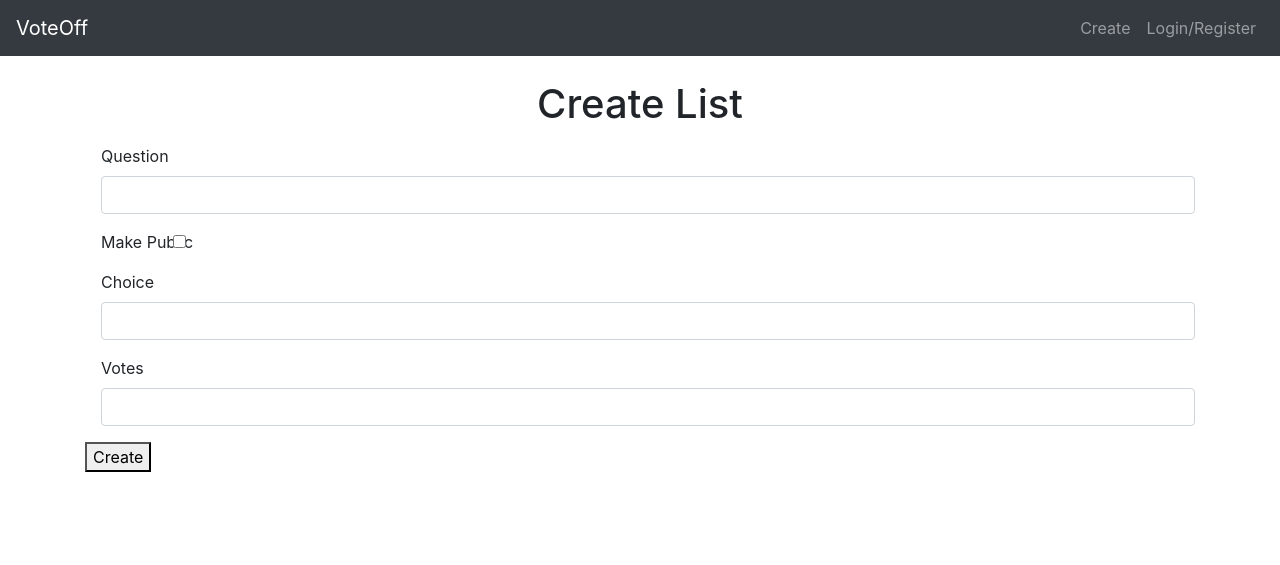
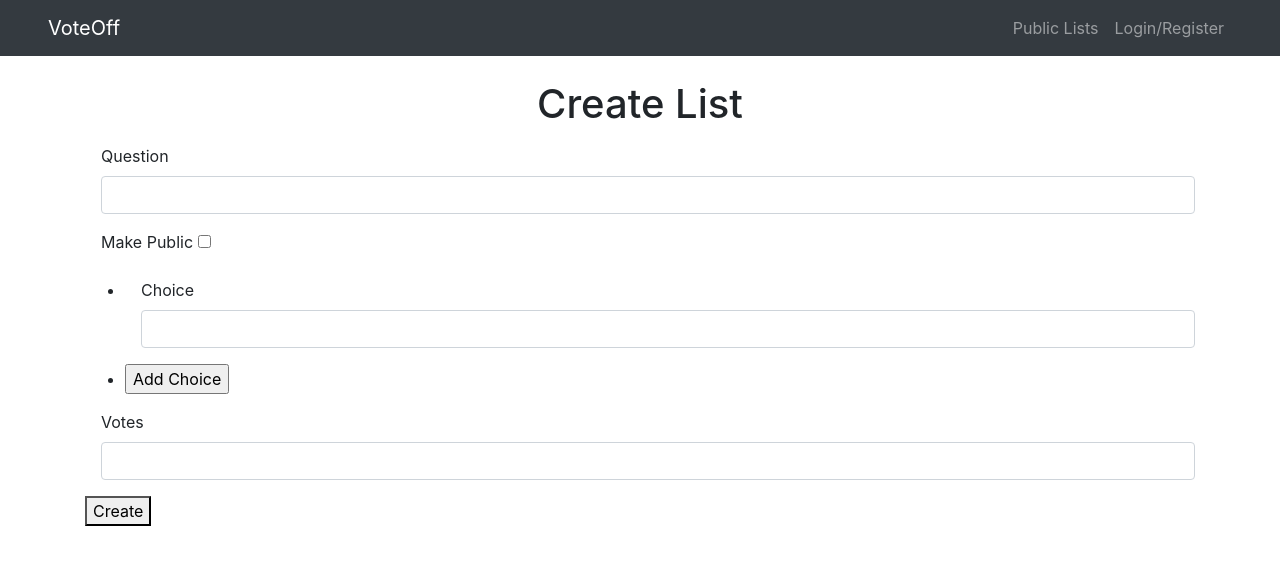
Before and after one commit to trey-sumida/voteoff-django, a Django app: page /lists/create in a window 1280 px wide. Shown: the top 565 px of the page. Run offline with Django 3.2, Linux system fonts and the light colour scheme; some libraries are stand-ins or nearby versions.

Commit message:
kind of working

```diff
--- a/voteoff-project/lists/admin.py
+++ b/voteoff-project/lists/admin.py
@@ -15,6 +15,4 @@ class QuestionAdmin(admin.ModelAdmin):
     ('Information', {'fields': ['public', 'creator']}),]
     inlines = [ChoiceInLine]
 
-# admin.site.register(Question)
-# admin.site.register(Choice)
 admin.site.register(Question, QuestionAdmin)
--- /dev/null
+++ b/voteoff-project/lists/static/js/addchoice.js
@@ -0,0 +1,13 @@
+function addchoice() {
+    var newChoiceInput = document.createElement("LI");
+    selectNode = `
+    <div class="form-group">
+    <label for="choice_text">Choice</label>
+    <input name="choice_text" class="form-control" id="choice_text">
+    </div>
+    `;
+    newChoiceInput.innerHTML = selectNode;
+
+    var choice_list = document.getElementById("choice-list");
+    choice_list.insertBefore(newChoiceInput, document.getElementById("add-choice-li"));
+}
--- a/voteoff-project/lists/templates/lists/createlist.html
+++ b/voteoff-project/lists/templates/lists/createlist.html
@@ -14,13 +14,22 @@
         <input name="question_text" class="form-control" id="question_text">
     </div>
     <div class="form-group">
-        <label class="form-check-label" for="public">Make Public</label>
-        <input name="public" type="checkbox" class="form-check-input" id="public">
+        <label for="public">Make Public</label>
+        <input name="public" type="checkbox" id="public">
       </div>
+    <ul id='choice-list'>
+        <li>
       <div class="form-group">
         <label for="choice_text">Choice</label>
         <input name="choice_text" class="form-control" id="choice_text">
     </div>
+    </li>
+    <li id="add-choice-li">
+        <input type="button" value="Add Choice" onclick="addchoice();" id="add-choice">
+    </li>
+</ul>
+
+
     <div class="form-group">
         <label for="votes">Votes</label>
         <input name="votes" class="form-control" id="votes">
--- a/voteoff-project/static/css/base.css
+++ b/voteoff-project/static/css/base.css
@@ -4,6 +4,8 @@
 
 .navbar-content {
     padding-left: 3rem;
+    padding-right: 3rem;
+    background-color: red;
 }
 
 #home-div {
--- a/voteoff-project/templates/base.html
+++ b/voteoff-project/templates/base.html
@@ -21,6 +21,7 @@
         integrity="sha256-hVVnYaiADRTO2PzUGmuLJr8BLUSjGIZsDYGmIJLv2b8=" crossorigin="anonymous"></script>
     <link href="https://fonts.googleapis.com/css2?family=Lato:ital,wght@1,700&display=swap" rel="stylesheet">
     <script src="{% static 'js/disablebuttons.js' %}" type="text/javascript"></script>
+    <script src="{% static 'js/addchoice.js' %}" type="text/javascript"></script>
     {% block extrahead %}{% endblock %}
     <link rel="stylesheet" type="text/css" href="{% static 'css/base.css' %}">
 </head>
--- a/voteoff-project/templates/partials/_navbar.html
+++ b/voteoff-project/templates/partials/_navbar.html
@@ -1,4 +1,4 @@
-<nav class="navbar fixed-top navbar-dark bg-dark navbar-expand-sm">
+<nav class="navbar fixed-top navbar-dark bg-dark navbar-expand-sm navbar-content">
         <a class="navbar-brand" href='/'>VoteOff</a>
         <button class="navbar-toggler" type="button" data-toggle="collapse" data-target="#navbarTogglerDemo01" aria-controls="navbarTogglerDemo01" aria-expanded="false" aria-label="Toggle navigation">
                 <span class="navbar-toggler-icon"></span>
@@ -7,12 +7,13 @@
         <div class="collapse navbar-collapse" id="navbarTogglerDemo01">
         <ul class="navbar-nav ml-auto">
                 <li class="nav-item">
-                        <a class="nav-link" href="/lists/create">Create</a>
+                        <a class="nav-link" href="/lists/">Public Lists</a>
                 </li>
                 {% if user.is_authenticated %}
                         <li class="nav-item dropdown">
                                 <a class="nav-link dropdown-toggle" href="#" data-toggle="dropdown">{{ user.username }}</a>
                                 <div class="dropdown-menu dropdown-menu-right">
+                                        <a class="dropdown-item" href="/lists/create">Create</a>
                                         <a href="/lists/mylists" class="dropdown-item">MyLists</a>
                                         {% if user.is_superuser %}
                                         <a href="/admin" class="dropdown-item">Admin</a>
```
Also changed, not shown: voteoff-project/db.sqlite3.
